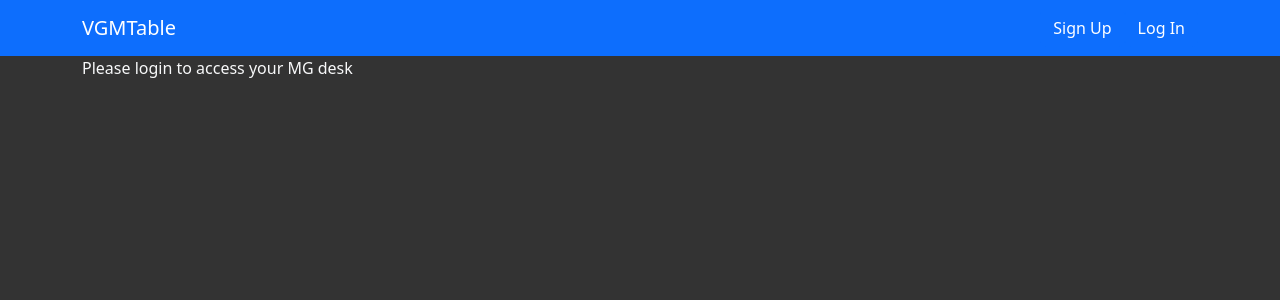
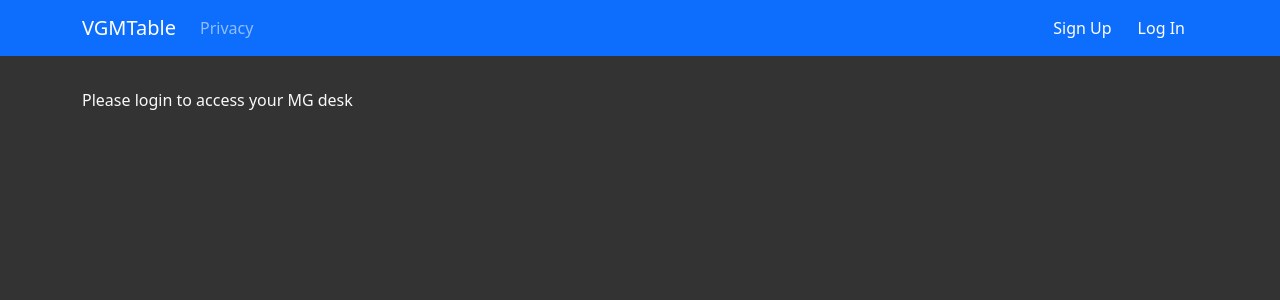
Before and after one commit to SuchV/note_manager, a React (Vite) app in the folder frontend/: page /homepage in a window 1280 px wide. Shown: the top 300 px of the page. Built offline with nearby package versions, Linux system fonts and the light colour scheme; no server answers.

Commit message:
React router dom lib dependency added. New pages added. Styles cleaned up. Navbar for pages added.

```diff
--- a/frontend/package.json
+++ b/frontend/package.json
@@ -15,7 +15,8 @@
     "react-bootstrap": "^2.10.2",
     "react-dom": "^18.2.0",
     "react-hook-form": "^7.51.3",
-    "react-icons": "^5.1.0"
+    "react-icons": "^5.1.0",
+    "react-router-dom": "^6.23.0"
   },
   "devDependencies": {
     "@types/react": "^18.2.66",
--- a/frontend/src/App.tsx
+++ b/frontend/src/App.tsx
@@ -1,12 +1,15 @@
-import { Container } from 'react-bootstrap';
+import { useEffect, useState } from 'react';
+import { BrowserRouter, Route, Routes } from 'react-router-dom';
 import LoginModal from './components/LoginModal';
 import NavBar from './components/NavBar';
 import SignUpModal from './components/SignUpModal';
-import { useEffect, useState } from 'react';
 import { User } from './models/user';
 import * as NotesApi from "./network/notes_api";
-import NotesPageLoggedOutView from './components/NotesPageLoggedOutView';
-import NotesPageLoggedInView from './components/NotesPageLoggedInView';
+import { Container } from 'react-bootstrap';
+import NotesPage from './components/pages/NotesPage';
+import PrivacyPage from './components/pages/PrivacyPage';
+import NotFoundPage from './components/pages/NotFoundPage';
+import styles from './styles/App.module.css';
 
 
 function App() {
@@ -29,6 +32,7 @@ function App() {
 	}, []);
 
 	return (
+		<BrowserRouter>
 			<div>
 				<NavBar
 					loggedInUser={loggedInUser}
@@ -36,13 +40,21 @@ function App() {
 					onSignUpClicked={() => setShowSignUpModal(true)}
 					onLogoutSuccessful={() => setLoggedInUser(null)}
 				/>
-			<Container className='styles.notesPage'>
-				<>
-					{loggedInUser
-						? <NotesPageLoggedInView />
-						: <NotesPageLoggedOutView />
-					}
-				</>
+				<Container className={styles.pageContainer}>
+					<Routes>
+						<Route
+							path='/homepage'
+							element={<NotesPage loggedInUser={loggedInUser} />}
+						/>
+						<Route
+							path='/privacy'
+							element={<PrivacyPage />}
+						/>
+						<Route
+							path='/*'
+							element={<NotFoundPage/>}
+						/>
+					</Routes>
 				</Container>
 				{showSignUpModal &&
 					<SignUpModal
@@ -63,6 +75,7 @@ function App() {
 					/>
 				}
 			</div>
+		</BrowserRouter>
 	);
 }
 
--- a/frontend/src/components/NavBar.tsx
+++ b/frontend/src/components/NavBar.tsx
@@ -2,6 +2,7 @@ import { Container, Nav, Navbar } from "react-bootstrap";
 import { User } from "../models/user";
 import NavBarLoggedInView from "./NavBarLoggedInView";
 import NavBarLoggedOutView from "./NavBarLoggedOutView";
+import { Link } from "react-router-dom";
 
 interface NavBarProps {
     loggedInUser: User | null,
@@ -10,24 +11,30 @@ interface NavBarProps {
     onLogoutSuccessful: () => void,
 }
 
-const NavBar = ({loggedInUser, onSignUpClicked ,onLoginClicked, onLogoutSuccessful} : NavBarProps) => {
+const NavBar = ({ loggedInUser, onSignUpClicked, onLoginClicked, onLogoutSuccessful }: NavBarProps) => {
     return (
         <Navbar bg="primary" variant="dark" expand="sm" sticky="top">
             <Container>
-                <Navbar.Brand>
+                <Navbar.Brand as={Link} to="/homepage">
                     VGMTable
                 </Navbar.Brand>
-                <Navbar.Toggle aria-controls="main-navbar"/>
-                <Navbar.Collapse id="main-navbar"/>
+                <Navbar.Toggle aria-controls="main-navbar" />
+                <Navbar.Collapse id="main-navbar">
+                    <Nav>
+                        <Nav.Link as={Link} to="/privacy">
+                            Privacy
+                        </Nav.Link>
+                    </Nav>
                     <Nav className="ms-auto">
-                        { loggedInUser
-                        ? <NavBarLoggedInView user={loggedInUser} onLogoutSuccessful={onLogoutSuccessful} />
-                        : <NavBarLoggedOutView onLoginClicked={onLoginClicked} onSignUpClicked={onSignUpClicked} />
+                        {loggedInUser
+                            ? <NavBarLoggedInView user={loggedInUser} onLogoutSuccessful={onLogoutSuccessful} />
+                            : <NavBarLoggedOutView onLoginClicked={onLoginClicked} onSignUpClicked={onSignUpClicked} />
                         }
                     </Nav>
+                </Navbar.Collapse>
             </Container>
         </Navbar>
-     );
+    );
 }
 
 export default NavBar;
--- /dev/null
+++ b/frontend/src/components/pages/NotFoundPage.tsx
@@ -0,0 +1,9 @@
+const NotFoundPage = () => {
+    return (
+        <div>
+            <p>Page not found</p>
+        </div>
+     );
+}
+
+export default NotFoundPage;
--- /dev/null
+++ b/frontend/src/components/pages/NotesPage.tsx
@@ -0,0 +1,24 @@
+import { Container } from "react-bootstrap";
+import NotesPageLoggedInView from "../NotesPageLoggedInView";
+import NotesPageLoggedOutView from "../NotesPageLoggedOutView";
+import { User } from "../../models/user";
+import styles from "../../styles/Note.module.css";
+
+interface NotesPageProps {
+    loggedInUser: User | null,
+}
+
+const NotesPage = ({loggedInUser}: NotesPageProps) => {
+    return (
+        <Container className={styles.NotesPage}>
+				<>
+					{loggedInUser
+						? <NotesPageLoggedInView />
+						: <NotesPageLoggedOutView />
+					}
+				</>
+			</Container>
+      );
+}
+
+export default NotesPage;
--- /dev/null
+++ b/frontend/src/components/pages/PrivacyPage.tsx
@@ -0,0 +1,10 @@
+const PrivacyPage = () => {
+    return (
+        <div>
+            <p>A lot of care for privacy here!</p>
+            <p>No need to check it! Just trust me!</p>
+        </div>
+     );
+}
+
+export default PrivacyPage;
--- /dev/null
+++ b/frontend/src/styles/App.module.css
@@ -0,0 +1,3 @@
+.pageContainer {
+    padding: 32px 0;
+}
```
Also changed, not shown: 1 other file (tests, documents, lock files or other folders). Lines whose indentation alone changed are shown as unchanged.
